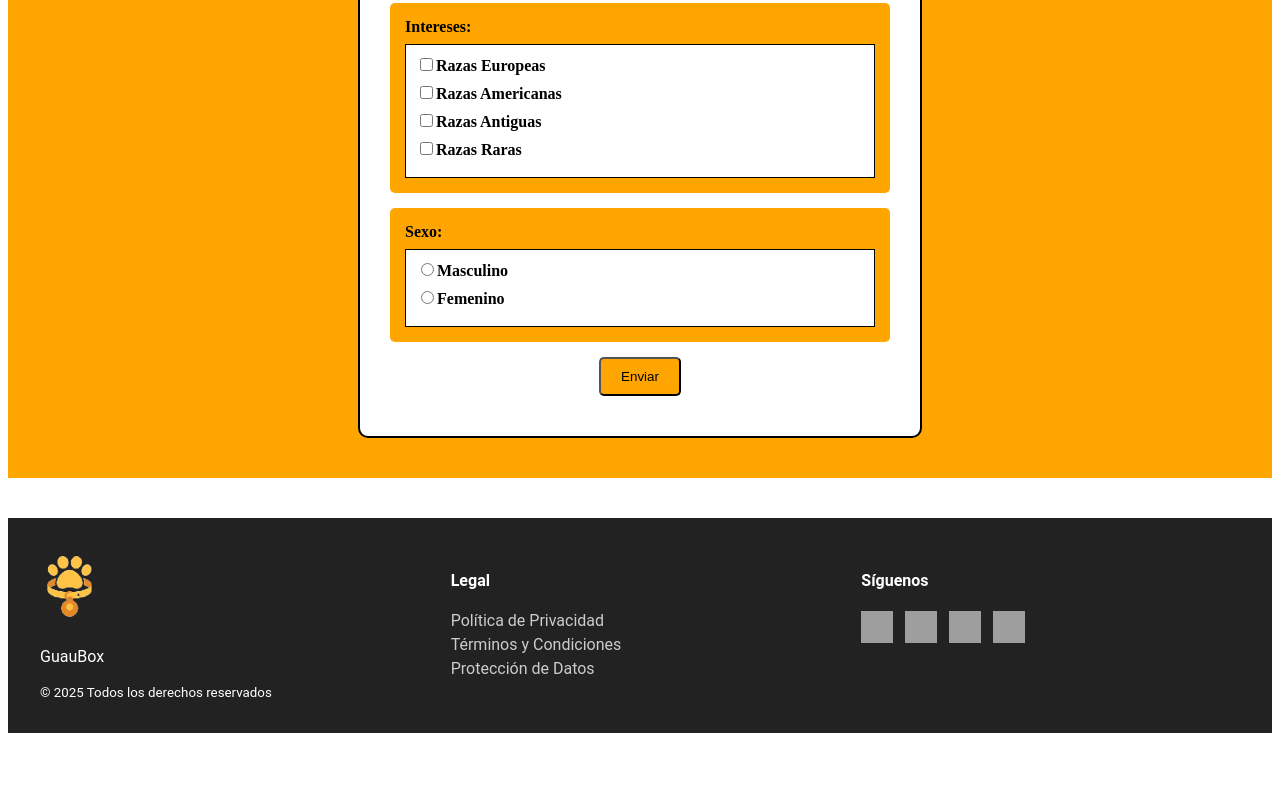
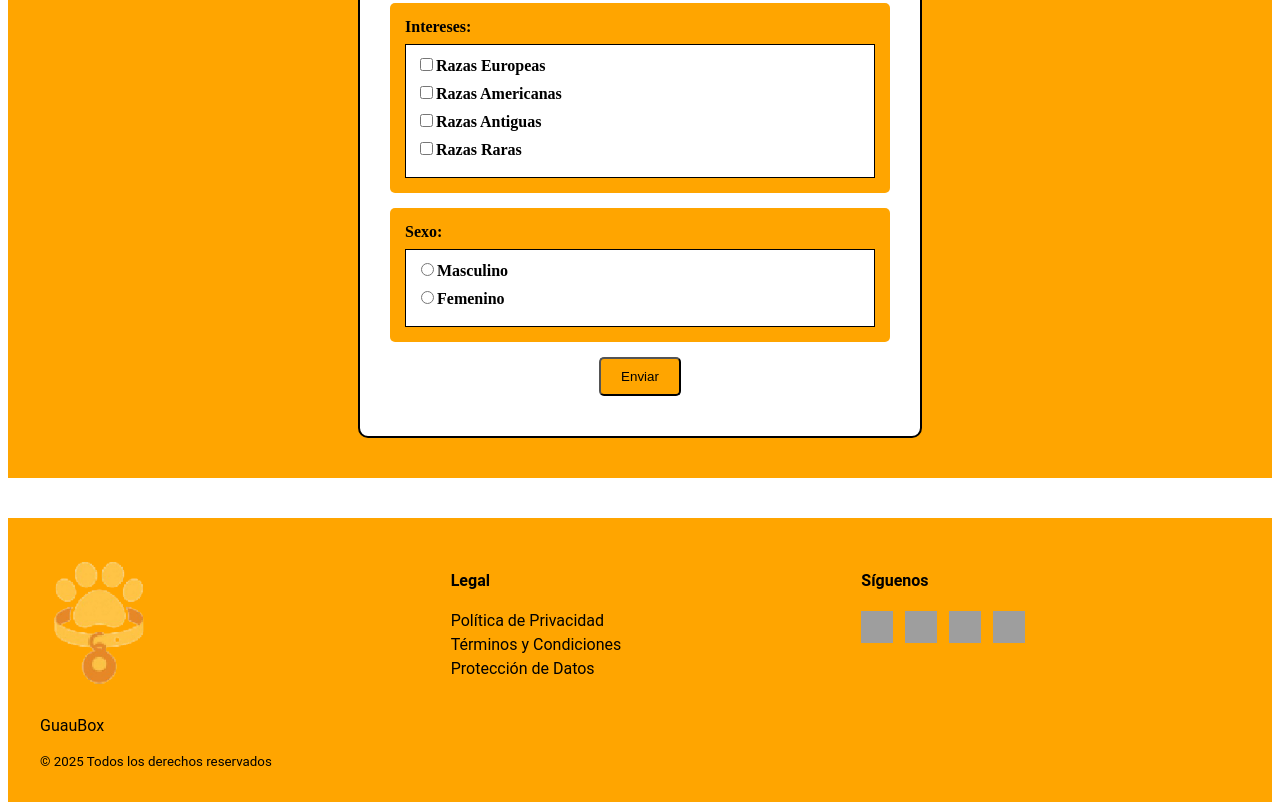
Before and after one commit to EcoNova-T3ch/tienda-juguetes-mascota, a website: page index.html in a window 1280 px wide. Shown: the part 1820-2630 px from the top of the page. Before the commit the page ends 2561 px from the top, so only its background shows below. Drawn offline with Linux system fonts and the light colour scheme; grey boxes are pictures that could not be loaded.

Commit message:
commit-clase-ihc

```diff
--- a/Pie.css
+++ b/Pie.css
@@ -1,7 +1,7 @@
 /* Footer general */
 .footer {
-  background-color: #222; /* Fondo oscuro para contraste */
-  color: white;
+  background-color: orange; /* Fondo oscuro para contraste */
+  color: black;
   padding: 2rem 1rem;
   font-family: "Roboto", sans-serif;
 }
@@ -24,7 +24,7 @@
 }
 
 .footer-logo {
-  width: 60px;
+  width: 120px;
   height: auto;
   margin-bottom: 0.5rem;
 }
@@ -37,7 +37,7 @@
 
 .footer-links a {
   display: block;
-  color: #ccc;
+  color: black; /*para las letras del pie de pagina*/
   text-decoration: none;
   margin: 0.3rem 0;
 }
```
Also changed, not shown: 1 other file.
